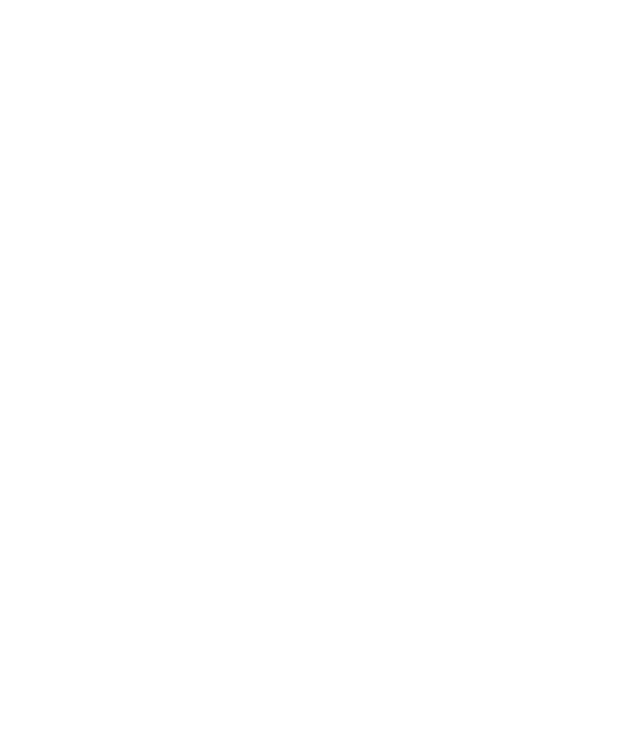
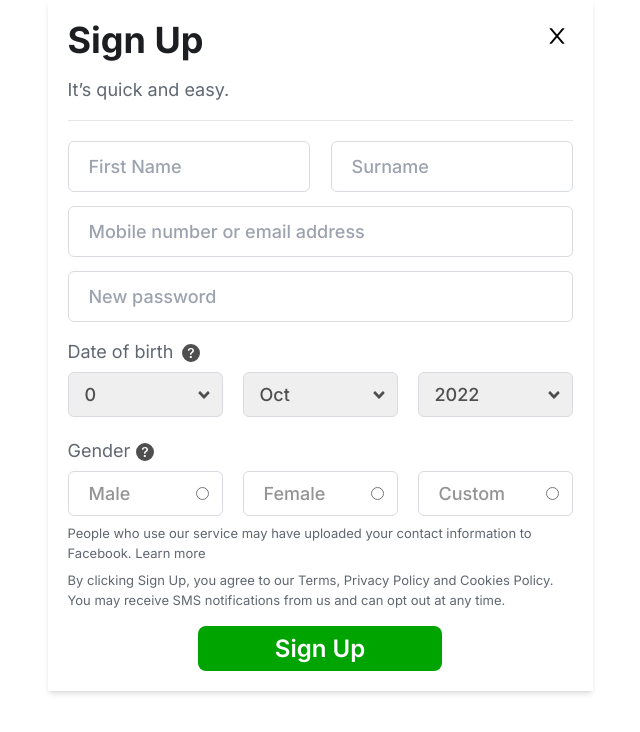
Before and after one commit to AKAzadMilon-Dev/social-media-facebook, a React (Create React App) app in the folder frontend/: page /registration in a window 1280 px wide. Before the commit this address had no page. Shown: the top 732 px of the page, without its empty margins (320-960 px from the left). Built offline with nearby package versions, Linux system fonts and the light colour scheme.

Commit message:
ragistration page design

```diff
--- a/frontend/package.json
+++ b/frontend/package.json
@@ -8,6 +8,7 @@
     "@testing-library/user-event": "^13.5.0",
     "react": "^18.2.0",
     "react-dom": "^18.2.0",
+    "react-icons": "^4.4.0",
     "react-redux": "^8.0.2",
     "react-router-dom": "^6.4.0",
     "react-scripts": "5.0.1",
--- a/frontend/src/App.js
+++ b/frontend/src/App.js
@@ -1,16 +1,16 @@
 import "./App.css";
 import { Routes, Route } from "react-router-dom";
 import Home from "./pages/home";
+import Registration from "./pages/registration";
 import Login from "./pages/login";
-import Profile from "./pages/profile";
 
 function App() {
   return (
     <>
       <Routes>
         <Route path="/" element={<Home />} exact></Route>
+        <Route path="/registration" element={<Registration />} exact></Route>
         <Route path="/login" element={<Login />} exact></Route>
-        <Route path="/profile" element={<Profile />} exact></Route>
       </Routes>
     </>
   );
--- a/frontend/src/pages/login/Index.js
+++ b/frontend/src/pages/login/Index.js
@@ -1,11 +1,13 @@
 import React, { useState } from "react";
 import { Link } from "react-router-dom";
+import { RiEyeCloseFill, RiEyeFill } from "react-icons/ri";
 
 const Login = () => {
   const [email, setEmail] = useState("");
   const [password, setPassword] = useState("");
   const [emailError, setEmailError] = useState("");
   const [passwordError, setPasswordError] = useState("");
+  const [showPassword, setShowPassword] = useState(false);
 
   const handleEmail = (e) => {
     setEmail(e.target.value);
@@ -26,22 +28,26 @@
           .toLowerCase()
           .match(/^\w+([\.-]?\w+)*@\w+([\.-]?\w+)*(\.\w{2,3})+$/)
       ) {
-        setEmailError("Valid email is required")
+        setEmailError("Valid email is required");
       }
     }
     if (!password) {
       setPasswordError("Password is required");
-    }else if(!password.match(/^(?=.*[a-z])/)){
-      setPasswordError("Password must be at least 1 lowercase character")
-    }else if(!password.match(/^(?=.*[A-Z])/)){
-      setPasswordError("Password must be at least 1 uppercase character")
-    }else if(!password.match(/^(?=.*[0-9])/)){
-      setPasswordError("Password must be at least 1 numeric character")
-    }else if(!password.match(/^(?=.*[!@#$%^&*])/)){
-      setPasswordError("Password must be at least 1 special character")
-    }else if(!password.match(/^(?=.{8,})/)){
-      setPasswordError("Password must be at least 8 character")
+    } else if (!password.match(/^(?=.*[a-z])/)) {
+      setPasswordError("Password must be at least 1 lowercase character");
+    } else if (!password.match(/^(?=.*[A-Z])/)) {
+      setPasswordError("Password must be at least 1 uppercase character");
+    } else if (!password.match(/^(?=.*[0-9])/)) {
+      setPasswordError("Password must be at least 1 numeric character");
+    } else if (!password.match(/^(?=.*[!@#$%^&*])/)) {
+      setPasswordError("Password must be at least 1 special character");
+    } else if (!password.match(/^(?=.{8,})/)) {
+      setPasswordError("Password must be at least 8 character");
     }
+  };
+
+  const handleShowPassword = () => {
+    setShowPassword(!showPassword);
   };
 
   return (
@@ -70,13 +76,26 @@
               {emailError}
             </p>
           )}
+          <div className="relative">
             <input
               onChange={handlePassword}
               className="w-full py-[26px] px-4 my-[15px] border border-bordercolor rounded-md"
-            type="password"
+              type={showPassword ? "text" : "password"}
               name="password"
               placeholder="Password"
             />
+            {showPassword ? (
+              <RiEyeFill
+                onClick={handleShowPassword}
+                className="absolute top-12 right-3.5 cursor-pointer"
+              />
+            ) : (
+              <RiEyeCloseFill
+                onClick={handleShowPassword}
+                className="absolute top-12 right-3.5 cursor-pointer"
+              />
+            )}
+          </div>
           {passwordError && (
             <p className="text-rose-500 font-inter font-medium text-base pb-4 text-center">
               {passwordError}
@@ -97,12 +116,12 @@
           </Link>
           <p className="w-full border  "></p>
           <div className="flex justify-center">
-            <button
-              className="bg-[#42B72A] py-6 px-11 rounded-md mt-6 font-inter font-semibold text-[16px] text-white"
+            <Link to="/registration"
+              className="bg-[#42B72A] py-6 px-11 rounded-md mt-6 font-inter font-semibold text-[16px] text-white inline-block"
               type="submit"
             >
               Create new account
-            </button>
+            </Link>
           </div>
         </div>
       </div>
--- /dev/null
+++ b/frontend/src/pages/registration/index.js
@@ -0,0 +1,139 @@
+import React from "react";
+import { BsQuestionCircleFill } from "react-icons/bs";
+import { IoMdRadioButtonOff } from "react-icons/io";
+import { AiOutlineClose } from "react-icons/ai";
+import { FaAngleDown } from "react-icons/fa";
+
+const Registration = () => {
+  return (
+    <div className="flex justify-center ">
+      <div className=" w-[545px] shadow-md p-5 relative ">
+        <h1 className="font-inter font-bold text-4xl text-[#1C1E21] ">
+          Sign Up
+        </h1>
+        <p className="font-inter font-normal text-lg text-[#606770] mt-4 ">
+          It’s quick and easy.
+        </p>
+        <button className="text-black absolute top-6 right-6 text-2xl">
+          <AiOutlineClose />
+        </button>
+        <p className=" w-full border-b border-solid mt-4"></p>
+        <div className="mt-5 flex justify-between">
+          <input
+            className=" w-[242px] h-[51px] font-inter font-medium text-lg text-[#989A9E] border border-[#D8DBDF] rounded-md px-5 outline-none"
+            type="text"
+            placeholder="First Name"
+          />
+          <input
+            className=" w-[242px] h-[51px] font-inter font-medium text-lg text-[#989A9E] border border-[#D8DBDF] rounded-md px-5 outline-none"
+            type="text"
+            placeholder="Surname"
+          />
+        </div>
+        <div>
+          <input
+            className=" w-full h-[51px] font-inter font-medium text-lg text-[#989A9E] border border-[#D8DBDF] rounded-md px-5 mt-3.5 outline-none"
+            type="text"
+            placeholder="Mobile number or email address"
+          />
+          <input
+            className=" w-full h-[51px] font-inter font-medium text-lg text-[#989A9E] border border-[#D8DBDF] rounded-md px-5 mt-3.5 outline-none"
+            type="text"
+            placeholder="New password"
+          />
+        </div>
+        <div className="relative">
+          <p className=" font-inter font-normal text-lg text-[#606770] mt-4">
+            Date of birth{" "}
+            <BsQuestionCircleFill className="absolute top-[6px] left-[114px] text-[#4F4F4F]" />
+          </p>
+          <div className="flex justify-between mt-1.5">
+            <div className="relative">
+              <select className=" w-[155px] h-[45px] font-inter font-medium text-lg text-[#4F4F4F] border border-[#D8DBDF] rounded-md py-2.3 px-4 outline-none appearance-none ">
+                <option>0</option>
+              </select>
+              <FaAngleDown className="absolute top-[14px] left-[127px] text-lg text-[#4F4F4F] " />
+            </div>
+
+            <div className="relative">
+              <select className=" w-[155px] h-[45px] font-inter font-medium text-lg text-[#4F4F4F] border border-[#D8DBDF] rounded-md px-4 outline-none appearance-none">
+                <option>Oct</option>
+              </select>
+              <FaAngleDown className="absolute top-[14px] left-[127px] text-lg text-[#4F4F4F] " />
+            </div>
+
+            <div className="relative">
+              <select className=" w-[155px] h-[45px] font-inter font-medium text-lg text-[#4F4F4F] border border-[#D8DBDF] rounded-md px-4 outline-none appearance-none">
+                <option>2022</option>
+              </select>
+              <FaAngleDown className="absolute top-[14px] left-[127px] text-lg text-[#4F4F4F] " />
+            </div>
+          </div>
+        </div>
+        <div className="relative mt-5">
+          <p className=" font-inter font-normal text-lg text-[#606770] mt-4">
+            Gender{" "}
+            <BsQuestionCircleFill className="absolute top-[6px] left-[68px] text-[#4F4F4F]" />
+          </p>
+          <div className="flex justify-between mt-1.5">
+            <label>
+              <div className="relative">
+                <div className=" w-[155px] h-[45px] font-inter font-medium text-lg text-[#4F4F4F] border border-[#D8DBDF] rounded-md px-5 outline-none">
+                  <p className="font-inter font-medium text-lg text-[#949494] mt-2">
+                    Male
+                  </p>
+                </div>
+                <input
+                  className="absolute top-[16px] right-[14px]  "
+                  type="radio"
+                />
+              </div>
+            </label>
+            <label>
+              <div className="relative">
+                <div className=" w-[155px] h-[45px] font-inter font-medium text-lg text-[#4F4F4F] border border-[#D8DBDF] rounded-md px-5 outline-none">
+                  <p className="font-inter font-medium text-lg text-[#949494] mt-2">
+                    Female
+                  </p>
+                </div>
+                <input
+                  className="absolute top-[16px] right-[14px]  "
+                  type="radio"
+                />
+              </div>
+            </label>
+            <label>
+              <div className="relative">
+                <div className=" w-[155px] h-[45px] font-inter font-medium text-lg text-[#4F4F4F] border border-[#D8DBDF] rounded-md px-5 outline-none">
+                  <p className="font-inter font-medium text-lg text-[#949494] mt-2">
+                    Custom
+                  </p>
+                </div>
+                <input
+                  className="absolute top-[16px] right-[14px]  "
+                  type="radio"
+                />
+              </div>
+            </label>
+          </div>
+        </div>
+        <p className="font-inter font-normal text-[13px] text-[#606770] mt-2">
+          People who use our service may have uploaded your contact information
+          to Facebook. Learn more
+        </p>
+        <p className="font-inter font-normal text-[13px] text-[#606770] mt-2">
+          By clicking Sign Up, you agree to our Terms, Privacy Policy and
+          Cookies Policy. You may receive SMS notifications from us and can opt
+          out at any time.
+        </p>
+        <div className="text-center mt-4">
+          <button className="w-[244px] h-[45px] font-inter font-semibold text-2xl text-white bg-[#00A400] rounded-lg">
+            Sign Up
+          </button>
+        </div>
+      </div>
+    </div>
+  );
+};
+
+export default Registration;
```
Also changed, not shown: frontend/src/pages/login/login.css (deleted), frontend/src/pages/profile/profile.css (deleted), 1 other file (tests, documents, lock files or other folders). Lines whose indentation alone changed are shown as unchanged.
